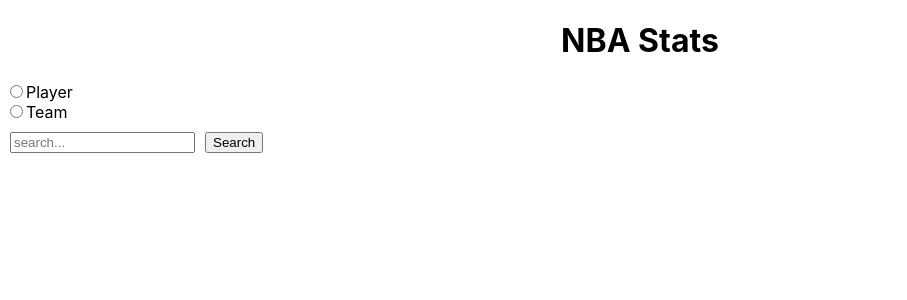
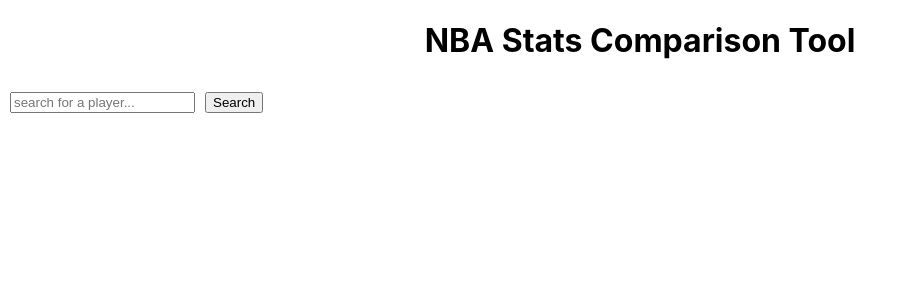
Before and after one commit to filroy-code/nba-api-app, a React (Create React App) app: page / in a window 1280 px wide. Shown: the top 300 px of the page, without its empty margins (0-907 px from the left). Built offline with nearby package versions, Linux system fonts and the light colour scheme; the HTML template or start-up script is replaced by a standard one.

Commit message:
player + year search yields stats in console

```diff
--- a/src/App.css
+++ b/src/App.css
@@ -17,5 +17,10 @@
 }
 
 .searchButton {
-  margin-left: 10px;
+  margin-left: 20px;
 }
+
+.results {
+  margin-top: 20px;
+  margin-left: 20px;
+}
--- a/src/App.js
+++ b/src/App.js
@@ -6,7 +6,7 @@
 
 function App() {
 
-  document.title = "NBA Stats"
+  document.title = "NBA Stats Comparison Tool"
 
   const [submitted, toggleSubmitted] = React.useState(false)
 
@@ -15,14 +15,15 @@
   async function submitHandler(event) {
     event.preventDefault()
     let currentSearch = [];
-    toggleSubmitted(true)
     const playersArray = await (findStats())
     playersArray.forEach( async (player) =>
         {let entry = await fetch(`https://www.balldontlie.io/api/v1/players/${player}`)
         let result = await entry.json();
         currentSearch.push(result)
         })
+    toggleSubmitted(true)
     updateSearchedPlayers(currentSearch)
+    changeHandler(event)
     //let players = playersArray.map(x => `player_ids[]=${x}`)
     //let listOfPlayers = players.join('&')
     //let apiQuery = await fetch(`https://www.balldontlie.io/api/v1/season_averages?${listOfPlayers}`)
@@ -38,6 +39,10 @@
     })
   }
 
+  // function playerSelectChangeHandler(event) {
+  //   console.log(event.target.value)
+  // }
+
   async function findStats() {
     let playerCall = await fetch(`https://www.balldontlie.io/api/v1/players?search=${searchParams.searchQuery}`)
     let playersList = await playerCall.json();
@@ -52,15 +57,18 @@
     searchQuery: ""
   });
 
+  // React.useEffect(() => {})
+
   return (
     <div className="App">
-      <h1>NBA Stats</h1>
+      <h1>NBA Stats Comparison Tool</h1>
       <Inputs
         submitHandler={submitHandler}
         searchParams={searchParams}
         changeHandler={changeHandler}
       />
-      {submitted ? <Results searchedPlayers={searchedPlayers} /> : null}
+      {submitted ? <Results
+        searchedPlayers={searchedPlayers}/> : null}
     </div>
   );
 }
--- a/src/components/inputs.js
+++ b/src/components/inputs.js
@@ -4,7 +4,7 @@
     return (
         <div className="inputs">
             <form onSubmit={props.submitHandler} >
-                <input
+                {/* <input
                     type="radio"
                     className="searchButton"
                     id="Player"
@@ -22,12 +22,12 @@
                 />
                 <label htmlFor="searchType">Team</label>
                 <br></br>
-
+                */}
                 <input  onChange={props.changeHandler}
                         type="text"
                         className="searchBox"
                         name="searchQuery"
-                        placeholder="search..."
+                        placeholder="search for a player..."
                         value={props.searchParams.searchQuery}
                 />
                 <button>Search</button>
--- a/src/components/results.js
+++ b/src/components/results.js
@@ -2,9 +2,66 @@
 
 export default function Results(props) {
 
-    const playersList = props.searchedPlayers.map(x => <p key={x.id}>{`${x.first_name} ` + x.last_name}</p>)
+    let oldestSeason = 1970
+    let seasonArray = [];
+    for (let i = oldestSeason; i <= 2022; i++) {
+        seasonArray.push(i)
+    }
+
+    let seasonDropdown = seasonArray.map(x => {
+        return <option value={x} key={x}>{x}-{x+1}</option>
+    })
+    /*
+    let seasonDropdown = oldestSeason.map(x => {
+        <option value="1970">1970-1971</option>
+    })
+    */
+
+    const [selectedPlayer, selectedPlayerUpdate] = React.useState()
+    const [selectedYear, selectedYearUpdate] = React.useState()
+
+    function selectPlayer(event) {
+        selectedPlayerUpdate(event.target.value)
+        console.log(selectedPlayer)
+    }
+
+    function selectYear(event) {
+        selectedYearUpdate(event.target.value)
+        console.log(selectedYear)
+    }
+
+    async function findPlayerStats(selectedPlayer, selectedYear) {
+        //event.preventDefault();
+        let response = await fetch(`https://www.balldontlie.io/api/v1/season_averages?player_ids[]=${selectedPlayer}&season=${selectedYear}`)
+        let stats = await response.json();
+        console.log(stats)
+    }
+
+    const playersList = props.searchedPlayers.map(x =>
+        <div key={x.id}>
+            <input
+                type="radio"
+                name="playerChoose"
+                onChange={selectPlayer}
+                value={x.id}>
+            </input>
+            <label>
+                {`${x.first_name} ` + x.last_name}
+            </label>
+        </div>)
 
     return <div className="results">
-        {playersList}
+        <form>
+            <label htmlFor="year">Season: </label>
+            <select
+                name="year"
+                onChange={selectYear}>
+                {seasonDropdown}
+            </select>
+            <br></br><br></br>
+            {playersList}
+        </form>
+        <br></br>
+        <button onClick={() => {findPlayerStats(selectedPlayer, selectedYear)}}>Find Player Stats</button>
     </div>
     }
```
